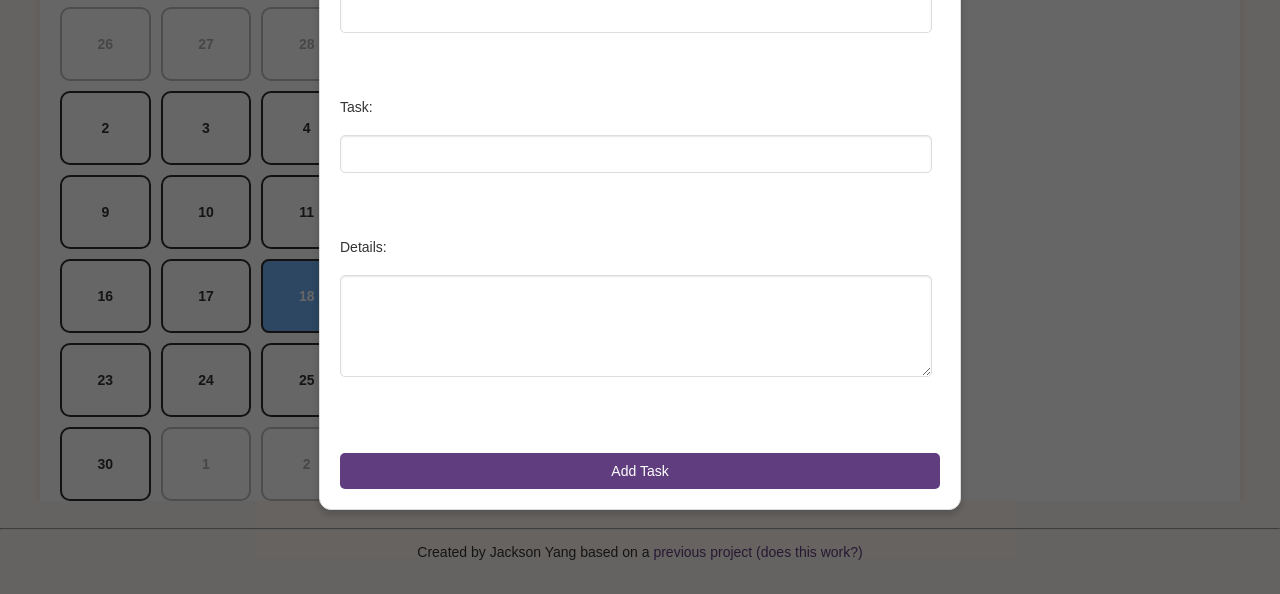
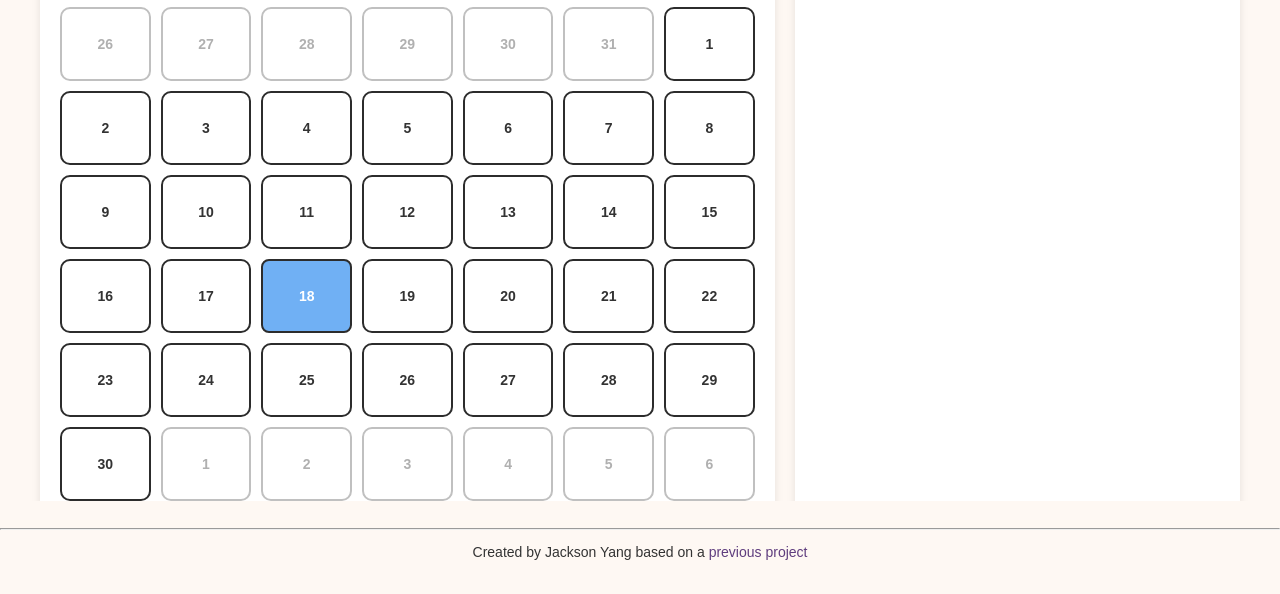
Before and after one commit to JacksonYangUCSD/Calendar, a website: page public/index.html in a window 1280 px wide. Shown: the part 206-800 px from the top of the page. Drawn offline with Linux system fonts and the light colour scheme.

Commit message:
changed modal to disappear

```diff
--- a/public/index.html
+++ b/public/index.html
@@ -73,7 +73,7 @@
 
     <footer>
         <hr>
-        <p>Created by Jackson Yang based on a <a href="https://github.com/cse110-sp24-group33/cse110-sp24-group33">previous project (does this work?)</a></p>
+        <p>Created by Jackson Yang based on a <a href="https://github.com/cse110-sp24-group33/cse110-sp24-group33">previous project</a></p>
     </footer>
 
     <script src="script/script.js" type="module"></script>
--- a/public/styles/style.css
+++ b/public/styles/style.css
@@ -55,9 +55,6 @@ main#home-main {
     padding: 20px;
     height: 100%; /* Set height to fill parent container */
     max-height: 100%; /* Limit the height to the container's maximum height */
-}
-.task-modal{
-    display: hidden;
 }
 .calendar {
     display: flex;
@@ -251,7 +248,7 @@ main#home-main {
 
 /* Modal styles */
 .modal {
-    display: flex; /* Use flexbox to center the modal */
+    display: none; /* Use flexbox to center the modal */
     align-items: center; /* Vertically center */
     justify-content: center; /* Horizontally center */
     position: fixed;
```
